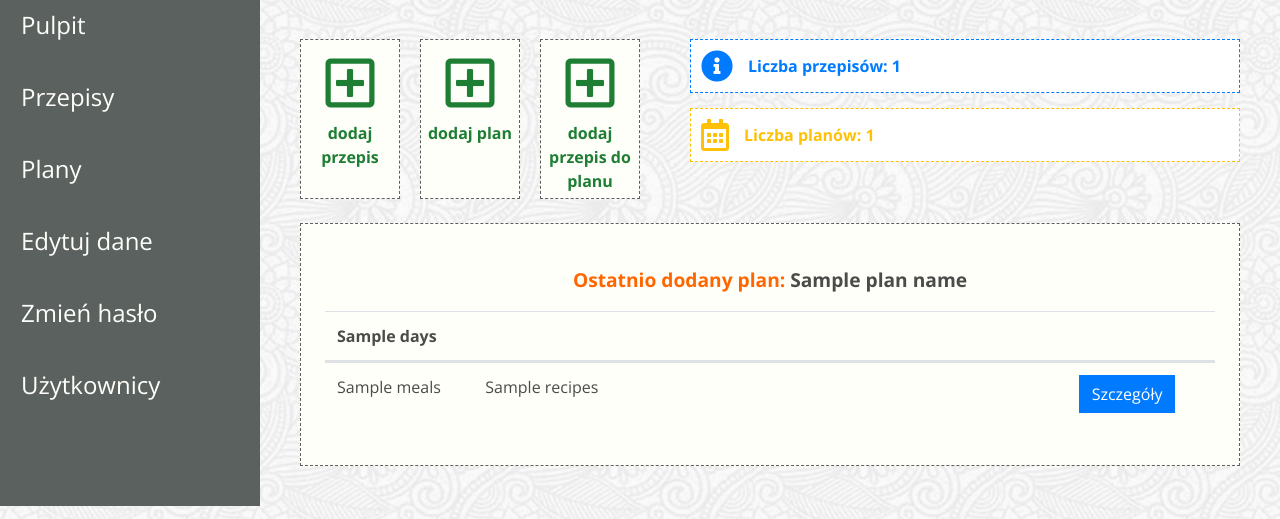
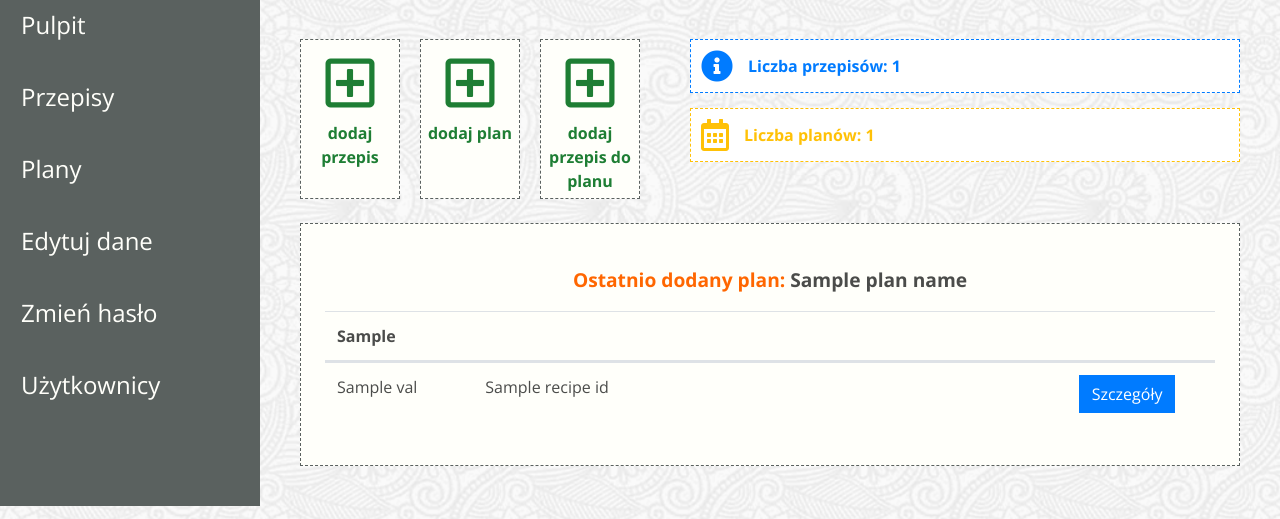
Before and after one commit to przemyslawkulak/Zaplanuj-Jedzonko---ScrumLab, a Django app: template jedzonko/templates/dashboard.html in a window 1280 px wide. Shown: the part 85-604 px from the top of the page. Run offline with Django 3.2, Linux system fonts and the light colour scheme; the template is opened without the code that fills it: most values are stand-ins (such as "Sample title", 1, 10 or a date in 2020); some libraries are stand-ins or nearby versions; some web fonts are replaced.

Commit message:
Działające wyświetlanie ostatniego planu

```diff
--- a/jedzonko/templates/dashboard.html
+++ b/jedzonko/templates/dashboard.html
@@ -38,21 +38,23 @@
                     <h2 class="dashboard-content-title">
                         <span>Ostatnio dodany plan:</span> {{ plan_name.name }}
                     </h2>
-                    {% for plan in plan_list %}
+                    {% for key, value in plans.items %}
                     <table class="table">
                         <thead>
                             <tr class="d-flex">
-                                <th class="col-2">{{ plan.days }}</th>
+                                <th class="col-2">{{ key.day_type }}</th>
                                 <th class="col-8"></th>
                                 <th class="col-2"></th>
                             </tr>
                         </thead>
                         <tbody>
+                    {% for val in value %}
                             <tr class="d-flex">
-                                <td class="col-2">{{ plan.meals }}</td>
-                                <td class="col-8">{{ plan.recipes }}</td>
-                                <td class="col-2"><button type="button" class="btn btn-primary rounded-0">Szczegóły</button></td>
+                                <td class="col-2">{{ val.meal_name }}</td>
+                                <td class="col-8">{{ val.recipe_id.name }}</td>
+                                <td class="col-2"><a href="{% url 'recipe-detail-view' val.recipe_id.id %}"><button type="button" class="btn btn-primary rounded-0">Szczegóły</button></a></td>
                             </tr>
+                    {% endfor %}
 {#                            <tr class="d-flex">#}
 {#                                <td class="col-2">śniadanie</td>#}
 {#                                <td class="col-8">kanapka z pastą rybną</td>#}
```
Also changed, not shown: jedzonko/views.py (+7 -7 lines).
